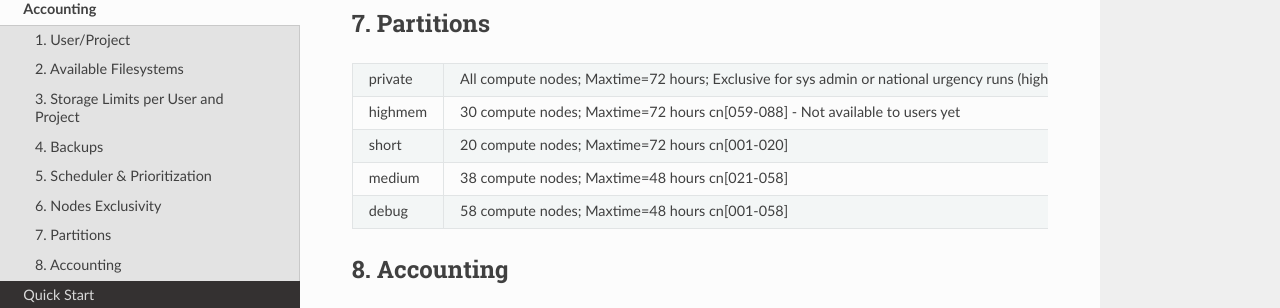
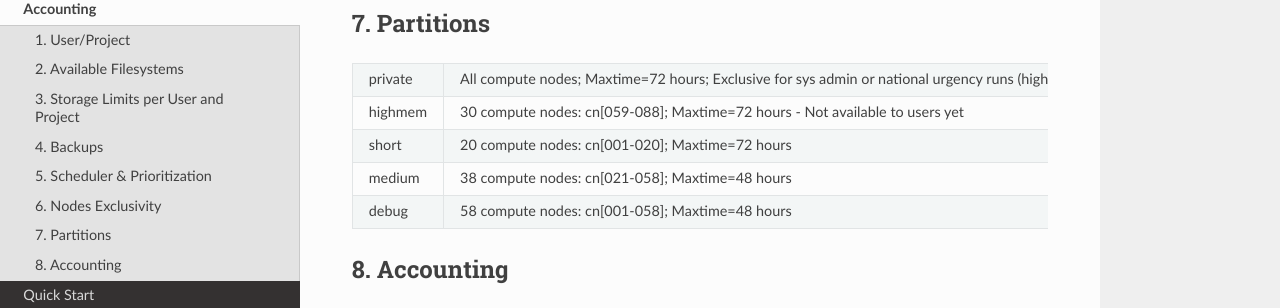
Before and after one commit to mavillez/Oblivion, a Sphinx documentation site: the page built from docs/source/information.rst, in a window 1280 px wide and 900 px high, scrolled down 918 px. Shown: the part 155-463 px from the top of the window. Built offline with Sphinx 7.4.7 and the Read the Docs theme 2.0.0, drawn with Linux system fonts in a browser that asks for light colours.

```diff
--- a/docs/source/information.rst
+++ b/docs/source/information.rst
@@ -62,13 +62,13 @@ User can set exclusivity for the first 4 compute nodes.
   * - private
     - All compute nodes; Maxtime=72 hours; Exclusive for sys admin or national urgency runs (high priority)
   * - highmem
-    - 30 compute nodes; Maxtime=72 hours cn[059-088] - Not available to users yet
+    - 30 compute nodes: cn[059-088]; Maxtime=72 hours - Not available to users yet
   * - short
-    - 20 compute nodes; Maxtime=72 hours cn[001-020]
+    - 20 compute nodes: cn[001-020]; Maxtime=72 hours
   * - medium
-    - 38 compute nodes; Maxtime=48 hours cn[021-058]
+    - 38 compute nodes: cn[021-058]; Maxtime=48 hours
   * - debug
-    - 58 compute nodes; Maxtime=48 hours cn[001-058]
+    - 58 compute nodes: cn[001-058]; Maxtime=48 hours
 
 
 8. Accounting
```
